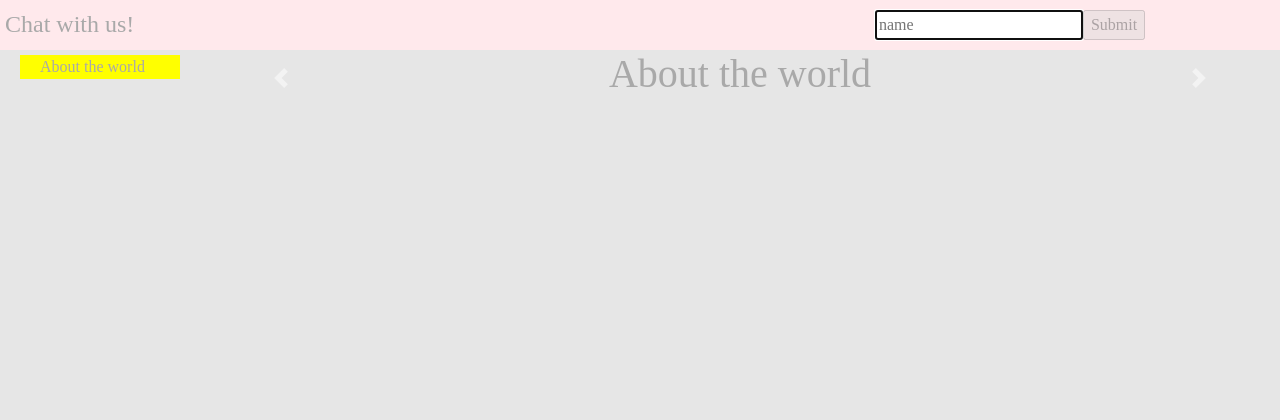
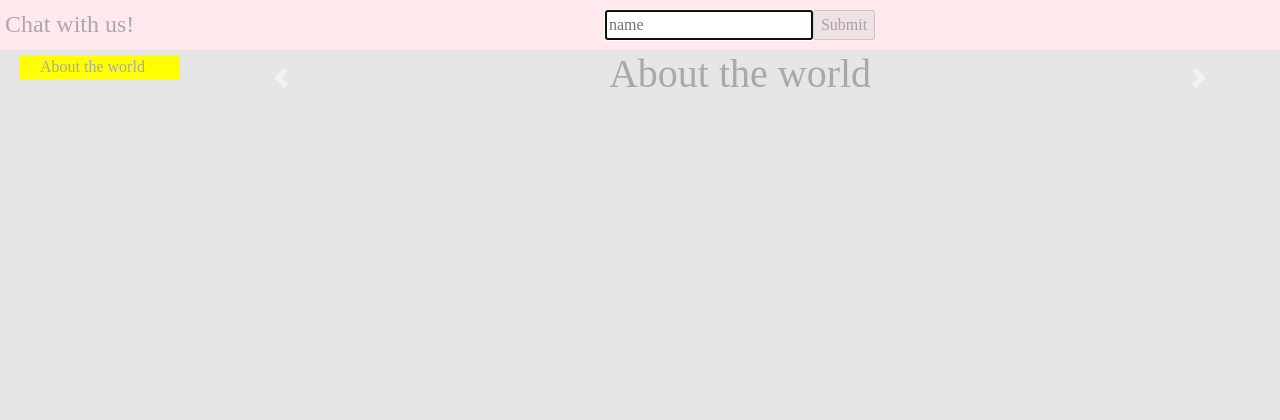
Before and after one commit to slolow/chat-app, a Flask app: page / in a window 1280 px wide. Shown: the top 420 px of the page. Run offline with Flask 2, Linux system fonts and the light colour scheme; style sheets or scripts are compiled from the project's sources; some libraries are stand-ins or nearby versions.

Commit message:
changes styles of header

```diff
--- a/static/styles/stylesheet.scss
+++ b/static/styles/stylesheet.scss
@@ -25,6 +25,8 @@ hr {
 #header {
   display: flex;
   flex-direction: $flex-direction;
+  //justify-content: space-around;
+  //display: block;
   height: $height-header-footer;
   width: $width-header-footer;
   padding-top: $padding-top-header-footer;
@@ -32,21 +34,16 @@ hr {
 }
 
 #headerTitle {
-  //flex: 1;
   width: $width-menu;
-  //background-color: yellow;
-  //padding: 10px 0 0 5px;
   padding-left: 5px;
 }
 
-#form-name {
-  flex: 1;
-  text-align: center;
-  //padding-top: 10px
-  //background-color: red;
+#welcome {
+  margin-left: 80%;
+  margin-right: 5px;
 }
 
-#form-create-new-chat {
+.form-header {
   flex: 1;
   text-align: center;
 }
@@ -61,6 +58,7 @@ hr {
 #menu {
   width: $width-menu;
   overflow: $overflow;
+  //float: left;
 }
 
 #chatLinkContainer {
@@ -91,6 +89,7 @@ hr {
   width: $width-header-footer;
   padding-top: $padding-top-header-footer;
   background-color: $background-color-header;
+  //float: left;
 }
 
 #create-new-chat {
```
